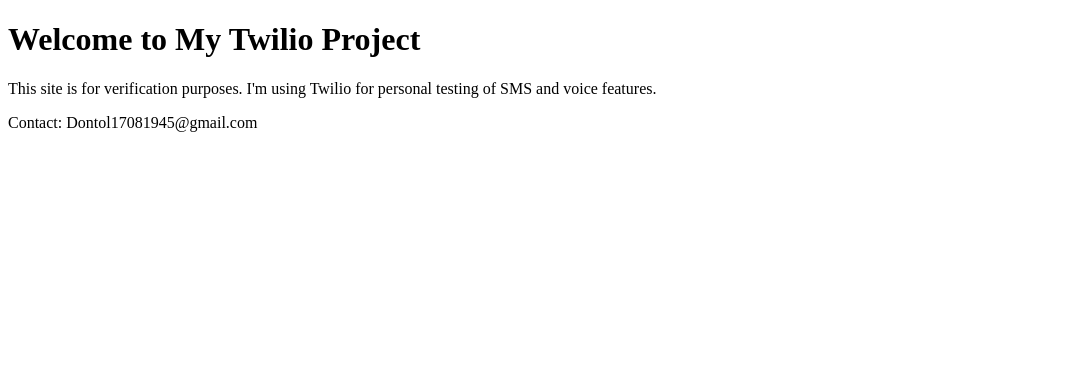
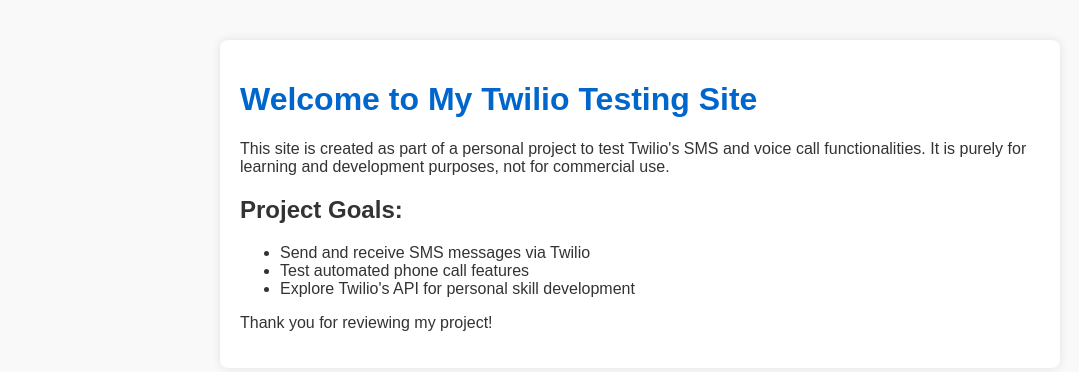
Before and after one commit to Alif-Design02/alif-design02.github.io, a plain HTML site: page index.html in a window 1280 px wide. Shown: the whole page, without its empty margins (0-1079 px from the left). Drawn offline with Linux system fonts and the light colour scheme.

Commit message:
Update index.html

```diff
--- a/index.html
+++ b/index.html
@@ -1,11 +1,40 @@
 <!DOCTYPE html>
-<html>
+<html lang="en">
 <head>
-  <title>My Twilio Test Site</title>
+  <meta charset="UTF-8">
+  <meta name="viewport" content="width=device-width, initial-scale=1.0">
+  <title>Twilio Test Site</title>
+  <style>
+    body {
+      font-family: Arial, sans-serif;
+      margin: 40px;
+      background-color: #f9f9f9;
+      color: #333;
+    }
+    h1 {
+      color: #0066cc;
+    }
+    .container {
+      max-width: 800px;
+      margin: auto;
+      background: white;
+      padding: 20px;
+      border-radius: 8px;
+      box-shadow: 0 0 10px rgba(0,0,0,0.1);
+    }
+  </style>
 </head>
 <body>
-  <h1>Welcome to My Twilio Project</h1>
-  <p>This site is for verification purposes. I'm using Twilio for personal testing of SMS and voice features.</p>
-  <p>Contact: Dontol17081945@gmail.com</p>
+  <div class="container">
+    <h1>Welcome to My Twilio Testing Site</h1>
+    <p>This site is created as part of a personal project to test Twilio's SMS and voice call functionalities. It is purely for learning and development purposes, not for commercial use.</p>
+    <h2>Project Goals:</h2>
+    <ul>
+      <li>Send and receive SMS messages via Twilio</li>
+      <li>Test automated phone call features</li>
+      <li>Explore Twilio's API for personal skill development</li>
+    </ul>
+    <p>Thank you for reviewing my project!</p>
+  </div>
 </body>
 </html>
```
